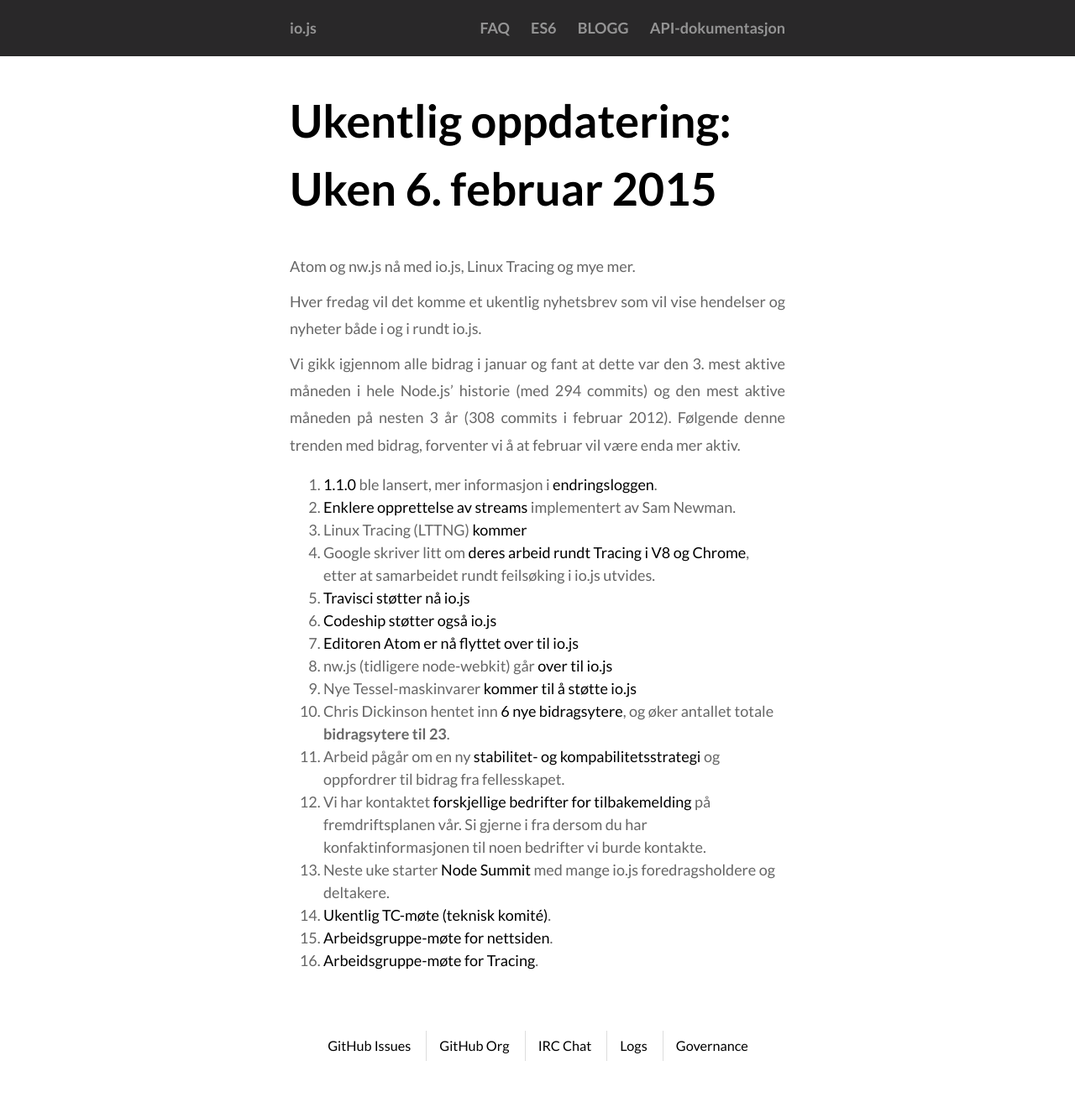
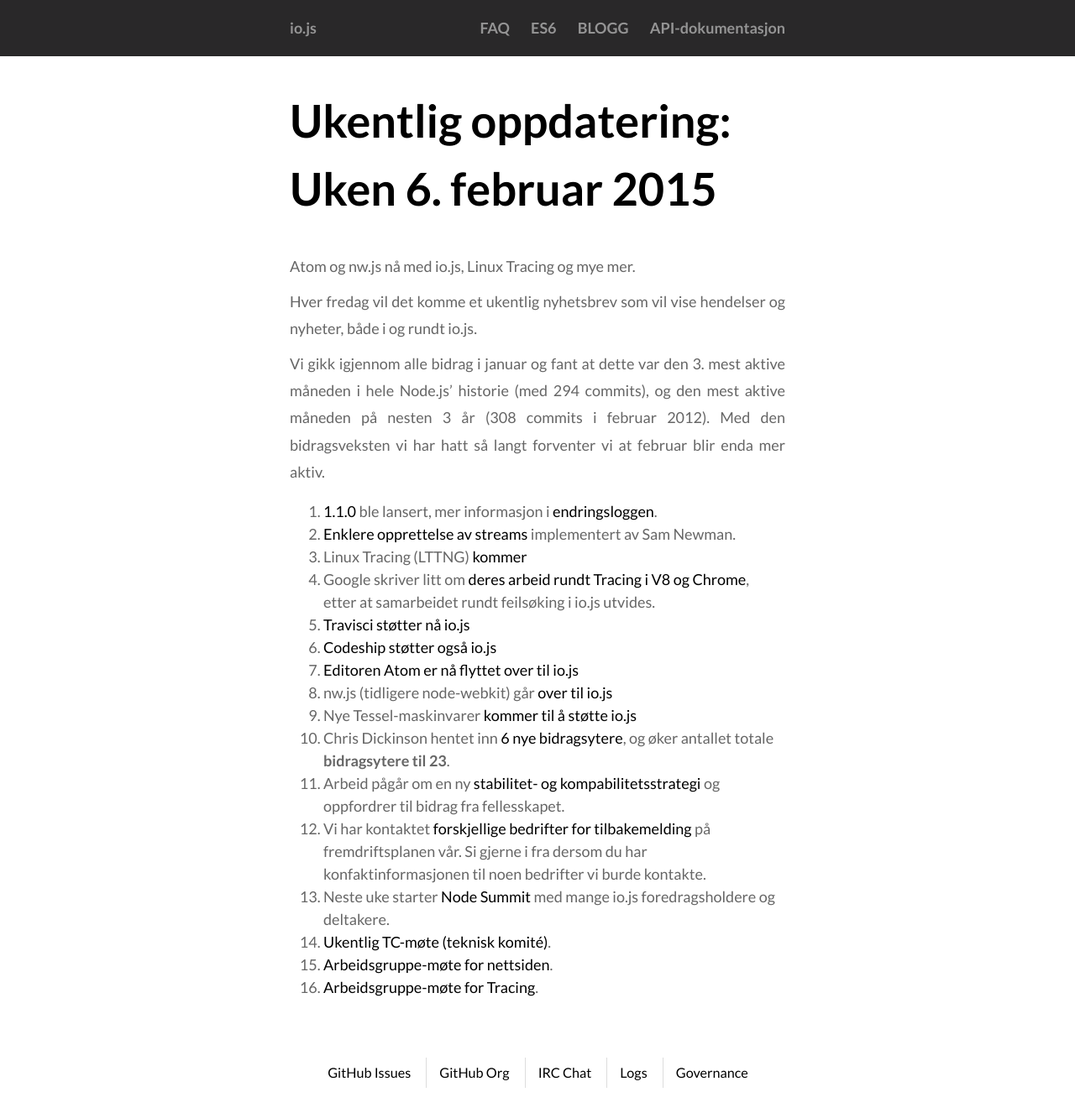
Before and after one commit to nodejs/nodejs-no, a Jekyll site: the page built from _posts/2015-02-06-februar.md, in a window 1280 px wide. Shown: the whole page at 84% size. Built offline with Jekyll 4.4.1, drawn with Linux system fonts in a browser that asks for light colours; Markdown is read by kramdown in place of the engine named in the settings; before the commit the page ends 1294 px from its top, so only the background shows below that.

Commit message:
Fix and rephrase typos and sentences

```diff
--- a/_posts/2015-02-06-februar.md
+++ b/_posts/2015-02-06-februar.md
@@ -11,9 +11,9 @@
 
 Atom og nw.js nå med io.js, Linux Tracing og mye mer.
 
-Hver fredag vil det komme et ukentlig nyhetsbrev som vil vise hendelser og nyheter både i og i rundt io.js.
+Hver fredag vil det komme et ukentlig nyhetsbrev som vil vise hendelser og nyheter, både i og rundt io.js.
 
-Vi gikk igjennom alle bidrag i januar og fant at dette var den 3. mest aktive måneden i hele Node.js' historie (med 294 commits) og den mest aktive måneden på nesten 3 år (308 commits i februar 2012). Følgende denne trenden med bidrag, forventer vi å at februar vil være enda mer aktiv.
+Vi gikk igjennom alle bidrag i januar og fant at dette var den 3. mest aktive måneden i hele Node.js' historie (med 294 commits), og den mest aktive måneden på nesten 3 år (308 commits i februar 2012). Med den bidragsveksten vi har hatt så langt forventer vi at februar blir enda mer aktiv.
 
 1. [1.1.0](https://iojs.org/dist/v1.1.0/) ble lansert, mer informasjon i [endringsloggen](https://github.com/iojs/io.js/blob/v1.x/CHANGELOG.md#2015-02-03-version-110-chrisdickinson).
 2. [Enklere opprettelse av streams](https://github.com/iojs/io.js/commit/50daee7243a3f987e1a28d93c43f913471d6885a) implementert av Sam Newman.
```
